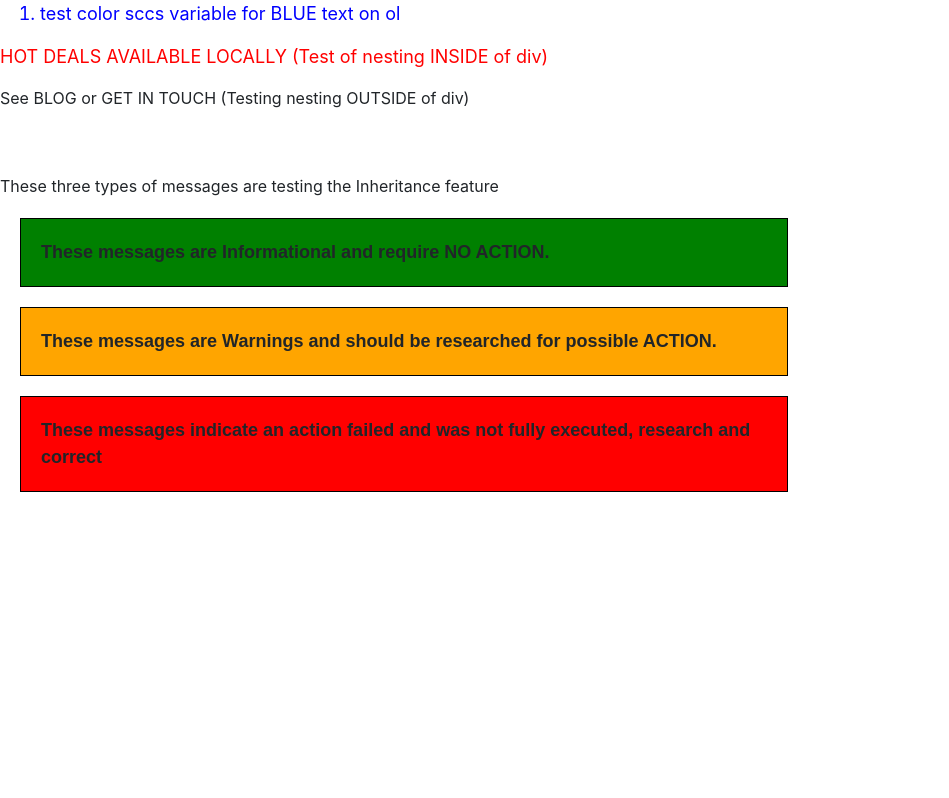
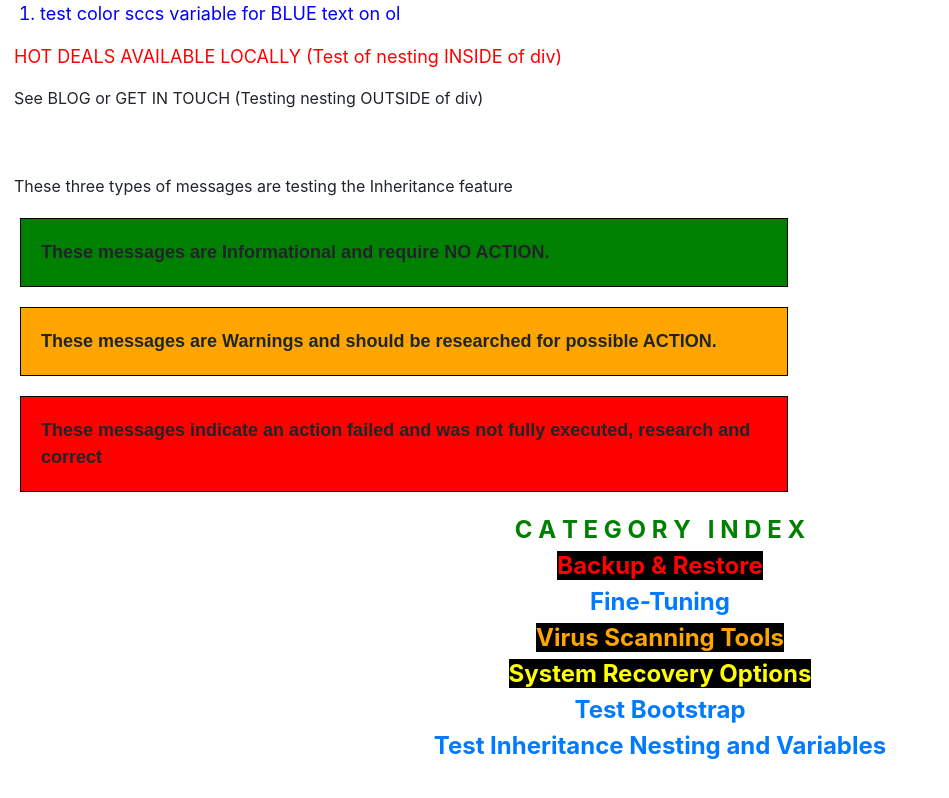
Before and after one commit to fltbuff71/Project0, a plain HTML site: page testnesting&variables&inherit.html in a window 1280 px wide. Shown: the whole page, without its empty margins (0-949 px from the left). Drawn offline with nearby package versions, Linux system fonts and the light colour scheme.

Commit message:
Updates all files for project reqs except last several: variables, nesting and inheritance

```diff
--- a/testnesting&variables&inherit.html
+++ b/testnesting&variables&inherit.html
@@ -5,6 +5,7 @@
         <link rel="stylesheet" href="nesting.css">
 		<link rel="stylesheet" href="variables.css">
 		 <link rel="stylesheet" href="inheritance.css">
+		 	 <link rel="stylesheet" href="style001.css">
 		<link rel="stylesheet" href="https://maxcdn.bootstrapcdn.com/bootstrap/4.0.0/css/bootstrap.min.css" integrity="sha384-Gn5384xqQ1aoWXA+058RXPxPg6fy4IWvTNh0E263XmFcJlSAwiGgFAW/dAiS6JXm" crossorigin="anonymous">
         <style>
             .row > div {
@@ -31,5 +32,19 @@
         <div class="Warning">These messages are Warnings and should be researched for possible ACTION.</div>
 
         <div class="Critical">These messages indicate an action failed and was not fully executed, research and correct</div>
+		 <div>
+
+    <ul id=lwrbottom>
+      <li> C A T E G O R Y &nbsp; I N D E X </li>
+      <li><a href="BackupandRestore.html">Backup & Restore</a></li>
+      <li><a href="FineTuningTools.html">Fine-Tuning</a></li>
+      <li><a href="VirusScanningTools.html">Virus Scanning Tools</a></li>
+      <li><a href="SystemRecoveryOptions.html">System Recovery Options</a></li>
+	       <li><a href="testbootstrap.html">Test Bootstrap</a></li>
+		          <li><a href="testnesting&variables&inherit.html">Test Inheritance Nesting and Variables</a></li>
+    </ul>
+
+  </div>
+
     </body>
 </html>
```
Also changed, not shown: PCSMART GUIDE.html (+2 -2 lines), testbootstrap.html (+14 -0 lines), 1 other file.
